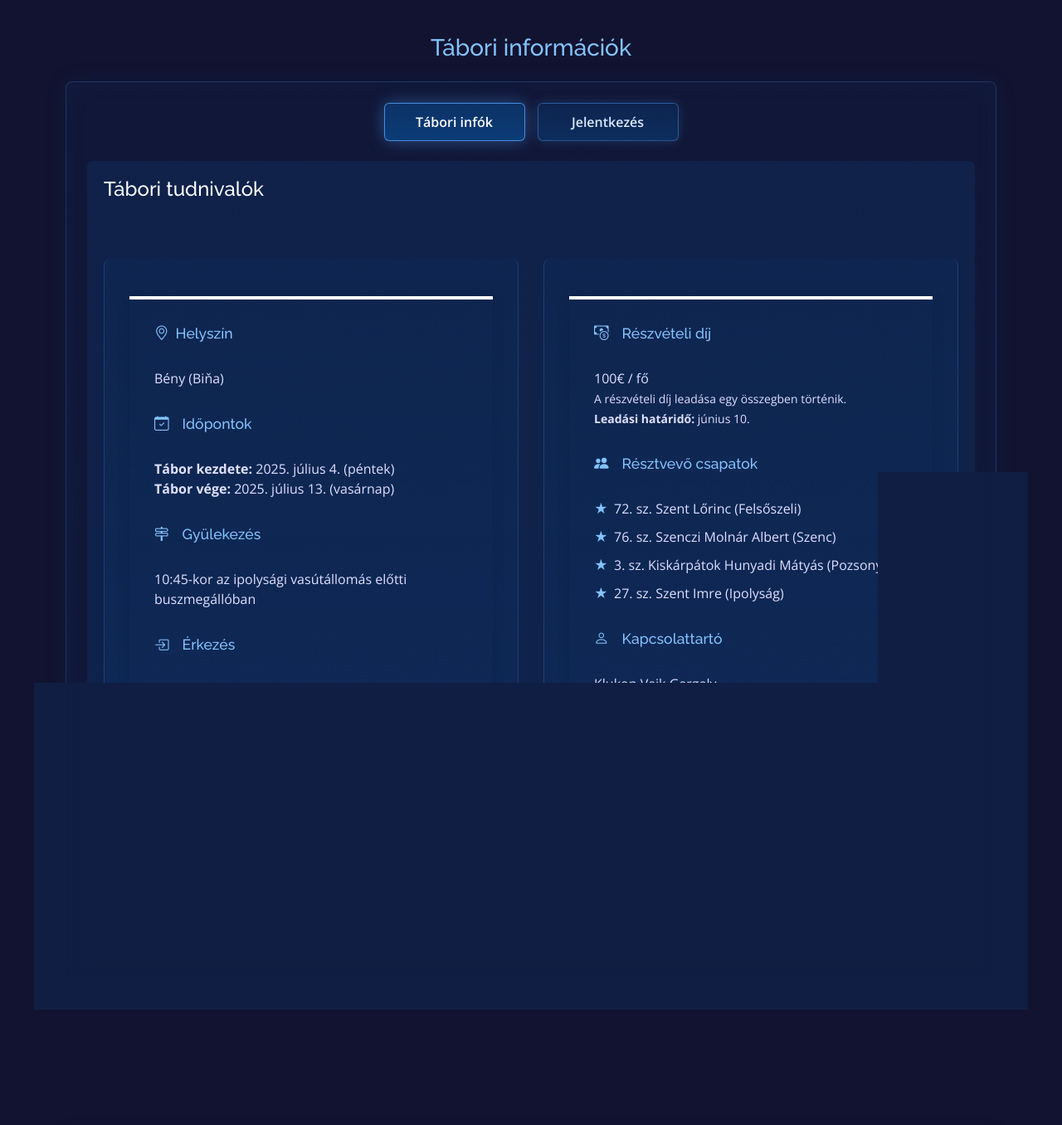
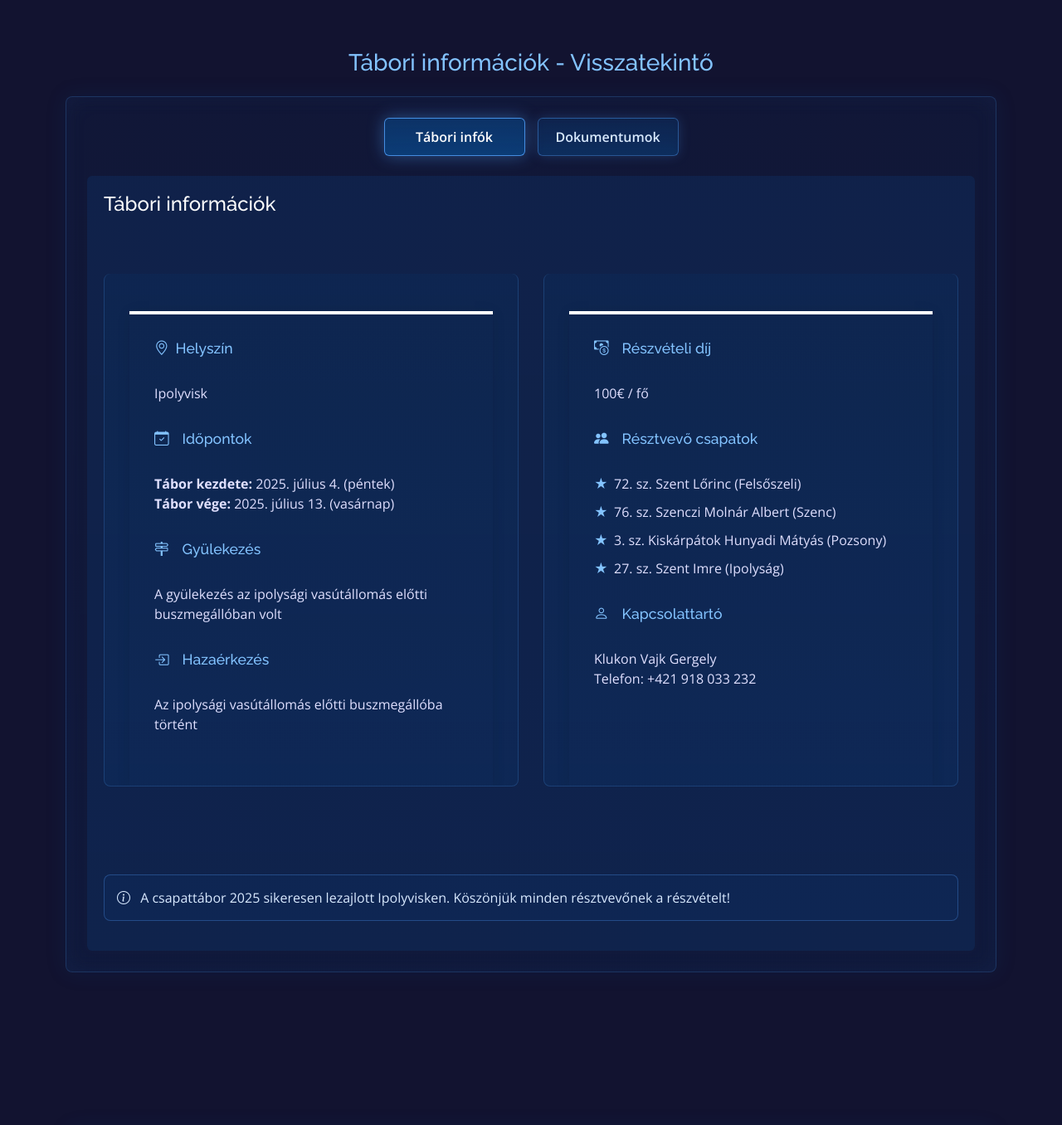
Before and after one commit to Korboncnok/v2-szent-imre-web, a PHP site: page /csapattabor2025.php in a window 1280 px wide. Shown: the part 480-1836 px from the top of the page at 83% size. Run offline with PHP 8.4, Linux system fonts and the light colour scheme.

Commit message:
Update csapattábor 2025 page with event summary and navigation adjustments

```diff
--- a/assets/template/header.php
+++ b/assets/template/header.php
@@ -14,10 +14,10 @@ $current_page = basename($_SERVER['PHP_SELF'], ".php");
 
 <nav id="navmenu" class="navmenu">
     <ul>
-        <li><a href="index" class="<?php echo ($current_page == 'index') ? 'active' : ''; ?>">Főoldal</a></li>
-        <li><a href="csapattabor2025" class="<?php echo ($current_page == 'csapattabor2025') ? 'active' : ''; ?>">Csapattábor 2025</a></li>
-        <!-- <li><a href="vezetok" class="<?php echo ($current_page == 'vezetok') ? 'active' : ''; ?>">Vezetőink</a></li> -->
-        <li><a href="galeria" class="<?php echo ($current_page == 'galeria') ? 'active' : ''; ?>">Galéria</a></li>
+        <li><a href="index.php" class="<?php echo ($current_page == 'index') ? 'active' : ''; ?>">Főoldal</a></li>
+        <li><a href="./csapattabor2025.php" class="<?php echo ($current_page == 'csapattabor2025') ? 'active' : ''; ?>">Csapattábor 2025</a></li>
+        <!-- <li><a href="vezetok.php" class="<?php echo ($current_page == 'vezetok') ? 'active' : ''; ?>">Vezetőink</a></li> -->
+        <li><a href="galeria.php" class="<?php echo ($current_page == 'galeria') ? 'active' : ''; ?>">Galéria</a></li>
         <li><a href="https://vp2.sagicserkesz.sk/" class="<?php echo ($current_page == 'vp2') ? 'active' : ''; ?>" target="_blank">VP2</a></li>
     </ul>
     <i class="mobile-nav-toggle d-xl-none bi bi-list"></i>
--- a/csapattabor2025.php
+++ b/csapattabor2025.php
@@ -514,50 +514,7 @@
           <div class="row d-flex justify-content-center text-center">
             <div class="col-lg-8">
               <h1>Csapattábor 2025</h1>
-              <div id="countdown" class="mb-0">
-                <div class="countdown-item">
-                  <span id="days">00</span>
-                  <span class="label">nap</span>
-                </div>
-                <div class="countdown-item">
-                  <span id="hours">00</span>
-                  <span class="label">óra</span>
-                </div>
-                <div class="countdown-item">
-                  <span id="minutes">00</span>
-                  <span class="label">perc</span>
-                </div>
-                <div class="countdown-item">
-                  <span id="seconds">00</span>
-                  <span class="label">másodperc</span>
-                </div>
-              </div>
-
-              <script>
-                // Set the target date
-                const targetDate = new Date('2025-07-04T00:00:00').getTime();
-
-                // Update countdown every second
-                const countdown = setInterval(function() {
-                  const now = new Date().getTime();
-                  const distance = targetDate - now;
-
-                  const days = Math.floor(distance / (1000 * 60 * 60 * 24));
-                  const hours = Math.floor((distance % (1000 * 60 * 60 * 24)) / (1000 * 60 * 60));
-                  const minutes = Math.floor((distance % (1000 * 60 * 60)) / (1000 * 60));
-                  const seconds = Math.floor((distance % (1000 * 60)) / 1000);
-
-                  document.getElementById('days').innerHTML = String(days).padStart(2, '0');
-                  document.getElementById('hours').innerHTML = String(hours).padStart(2, '0');
-                  document.getElementById('minutes').innerHTML = String(minutes).padStart(2, '0');
-                  document.getElementById('seconds').innerHTML = String(seconds).padStart(2, '0');
-
-                  if (distance < 0) {
-                    clearInterval(countdown);
-                    document.getElementById('countdown').innerHTML = "A tábor elkezdődött!";
-                  }
-                }, 1000);
-              </script>
+              <p class="fs-5 mt-3">A tábor sikeresen lezajlott!</p>
             </div>
           </div>
         </div>
@@ -572,14 +529,14 @@
         <!-- Információs konténerek -->
         <div class="row mb-5">
           <div class="col-12">
-            <h3 class="text-center mb-4" style="color: #83c3ff !important;">Tábori információk</h3>
+            <h3 class="text-center mb-4" style="color: #83c3ff !important;">Tábori információk - Visszatekintő</h3>
             <!-- Kapcsolható információs konténer - egyszerűsített struktúra -->
             <div class="info-container" style="background: linear-gradient(rgba(10, 75, 143, 0.08), rgba(10, 75, 143, 0.12)); backdrop-filter: blur(10px); border: 1px solid rgba(83, 164, 255, 0.2); border-radius: 8px; padding: 25px; box-shadow: 0 0 25px rgba(10, 75, 143, 0.15), inset 0 0 30px rgba(83, 164, 255, 0.05); margin-bottom: 20px;">
               <!-- Saját egyedi tab fejlécek -->
               <div class="info-tabs mb-4">
 
                 <button id="tabori-info-btn" class="info-tab-button active" onclick="switchInfoTab('tabori-info')">Tábori&nbsp;infók</button>
-                <button id="jelentkezes-btn" class="info-tab-button" onclick="switchInfoTab('jelentkezes')">Jelentkezés</button>
+                <button id="jelentkezes-btn" class="info-tab-button" onclick="switchInfoTab('jelentkezes')">Dokumentumok</button>
               </div>
 
               <div id="info-tab-content">
@@ -587,23 +544,23 @@
 
                 <!-- Camp information section - Dark theme -->
                 <div id="tabori-info-content" class="info-tab-pane active">
-                  <h4 style="margin-bottom: 1.5rem;">Tábori tudnivalók</h4>
+                  <h4 style="margin-bottom: 1.5rem;">Tábori információk</h4>
                   <div class="row">
                     <div class="col-md-6 mb-3">
                       <div class="card" style="background: linear-gradient(rgba(10, 75, 143, 0.1), rgba(10, 75, 143, 0.15)) !important; border: 1px solid rgba(83, 164, 255, 0.2);">
                         <div class="card-body">
                            <h5 style="display: block !important; margin: 1rem 0;"><i class="bi bi-geo-alt me-2" style="color: #83c3ff;"></i>Helyszín</h5>
-                          <p>Bény (Biňa)</p>
+                          <p>Ipolyvisk</p>
 
                           <h5><i class="bi bi-calendar-check me-2" style="color: #83c3ff;"></i>Időpontok</h5>
                           <p><strong>Tábor kezdete:</strong> 2025. július 4. (péntek)<br>
                           <strong>Tábor vége:</strong> 2025. július 13. (vasárnap)</p>
 
                           <h5><i class="bi bi-signpost-2 me-2" style="color: #83c3ff;"></i>Gyülekezés</h5>
-                          <p>10:45-kor az ipolysági vasútállomás előtti buszmegállóban</p>
+                          <p>A gyülekezés az ipolysági vasútállomás előtti buszmegállóban volt</p>
 
-                          <h5><i class="bi bi-box-arrow-in-right me-2" style="color: #83c3ff;"></i>Érkezés</h5>
-                          <p>12:00-ra az ipolysági vasútállomás előtti buszmegállóba</p>
+                          <h5><i class="bi bi-box-arrow-in-right me-2" style="color: #83c3ff;"></i>Hazaérkezés</h5>
+                          <p>Az ipolysági vasútállomás előtti buszmegállóba történt</p>
                         </div>
                       </div>
                     </div>
@@ -611,9 +568,7 @@
                       <div class="card" style="background: linear-gradient(rgba(10, 75, 143, 0.1), rgba(10, 75, 143, 0.15)) !important; border: 1px solid rgba(83, 164, 255, 0.2);">
                         <div class="card-body">
                           <h5><i class="bi bi-cash-coin me-2" style="color: #83c3ff;"></i>Részvételi díj</h5>
-                          <p>100€ / fő<br>
-                          <small>A részvételi díj leadása egy összegben történik.<br>
-                          <strong>Leadási határidő:</strong> június 10.</small></p>
+                          <p>100€ / fő</p>
 
                           <h5><i class="bi bi-people-fill me-2" style="color: #83c3ff;"></i>Résztvevő csapatok</h5>
                           <ul>
@@ -632,41 +587,19 @@
                   </div>
                   <div class="alert alert-info mt-3" style="background: rgba(10, 75, 143, 0.1) !important; border: 1px solid rgba(83, 164, 255, 0.3); color: #d9eaff !important;">
                     <i class="bi bi-info-circle me-2"></i>
-                    Jelentkezni június 10-ig lehet. A szülői/fertőzésmentességi nyilatkozatot az induláskor fogjuk összegyűjteni. További kérdésekkel keresd az őrsvezetőd!
+                    A csapattábor 2025 sikeresen lezajlott Ipolyvisken. Köszönjük minden résztvevőnek a részvételt!
                   </div>
                 </div>
 
                 <!-- Jelentkezés fül -->
                 <div id="jelentkezes-content" class="info-tab-pane">
-                  <h4>Jelentkezés a táborba</h4>
+                  <h4>Dokumentumok</h4>
                   <div class="row">
-                    <div class="col-md-6">
+                    <div class="col-md-12">
                       <div class="card mb-3" style="background: linear-gradient(rgba(10, 75, 143, 0.1), rgba(10, 75, 143, 0.15)) !important; border: 1px solid rgba(83, 164, 255, 0.2);">
                         <div class="card-body">
-                          <h5><i class="bi bi-pencil-square me-2" style="color: #83c3ff;"></i>Hogyan jelentkezhetsz?</h5>
-                          <ul>
-
-                            <li>Személyesen, őrsvezetődnél</li>
-
-                          </ul>
-
-                          <h5><i class="bi bi-file-earmark-text me-2" style="color: #83c3ff;"></i>Mit kell leadnod?</h5>
-                          <ul>
-                            <li>Kitöltött jelentkezési lap</li>
-                            <li>Szülői nyilatkozat</li>
-                            <li>Egészségügyi nyilatkozat</li>
-                          </ul>
-                        </div>
-                      </div>
-                    </div>
-                    <div class="col-md-6">
-                      <div class="card mb-3" style="background: linear-gradient(rgba(10, 75, 143, 0.1), rgba(10, 75, 143, 0.15)) !important; border: 1px solid rgba(83, 164, 255, 0.2);">
-                        <div class="card-body">
-                          <h5><i class="bi bi-calendar-event me-2" style="color: #83c3ff;"></i>Fontos határidők</h5>
-                          <p><strong>Jelentkezési határidő:</strong> 2025. június 10.</p>
-                          <p><strong>Részvételi díj befizetési határidő:</strong> 2025. június 10.</p>
-
-                          <h5 class="mt-4"><i class="bi bi-file-earmark-arrow-down me-2" style="color: #83c3ff;"></i>Letölthető dokumentumok</h5>
+                          <h5><i class="bi bi-file-earmark-arrow-down me-2" style="color: #83c3ff;"></i>Tábori dokumentumok</h5>
+                          <p>A táborhoz használt dokumentumok letölthetők:</p>
                           <ul class="list-unstyled">
                             <li class="mb-2">
                               <a href="assets/docs/camp2025/felszerelési_lista.pdf" class="btn btn-outline-primary btn-sm w-100 text-start" download>
@@ -695,7 +628,7 @@
                   </div>
                   <div class="alert alert-info mt-3" style="background: rgba(10, 75, 143, 0.1) !important; border: 1px solid rgba(83, 164, 255, 0.3); color: #d9eaff !important;">
                     <i class="bi bi-info-circle me-2"></i>
-                    Kérdéseid vannak? Írj a <a href="mailto:gery@sagicserkesz.sk">gery@sagicserkesz.sk</a> címre vagy hívd a +421 918 033 232 telefonszámot!
+                    Kérdéseid vannak a táborral kapcsolatban? Írj a <a href="mailto:gery@sagicserkesz.sk">gery@sagicserkesz.sk</a> címre!
                   </div>
                 </div>
               </div>
```
